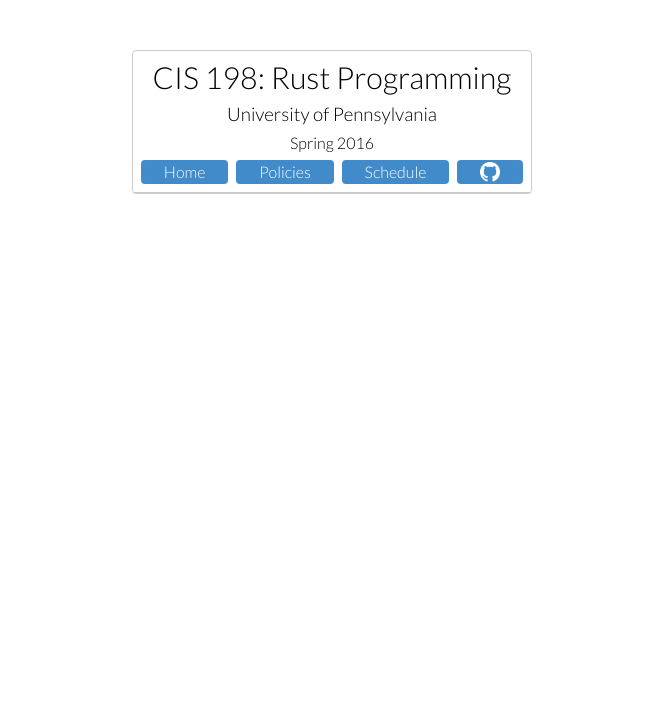
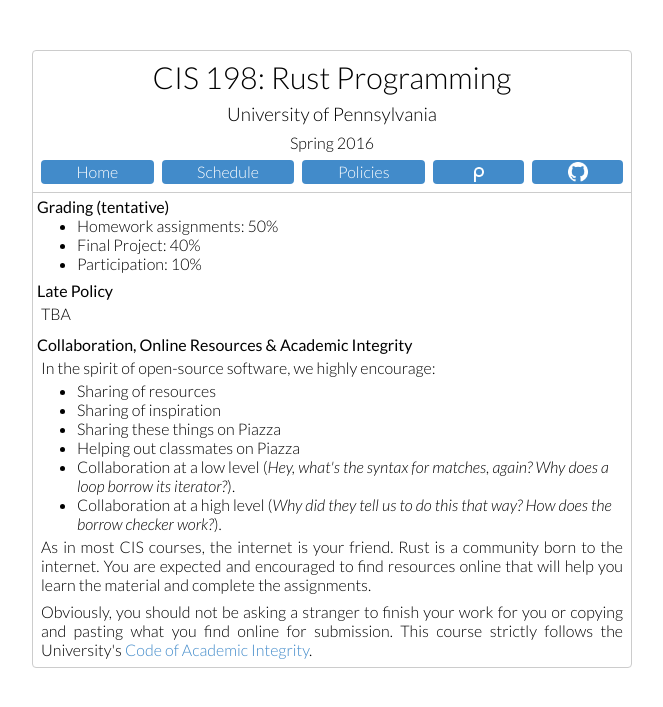
Before and after one commit to cis198-2016s/cis198-2016s.github.io, a Jekyll site: the page built from policies/index.html, in a window 1280 px wide. Shown: the top 707 px of the page, without its empty margins (308-971 px from the left). Built offline with Jekyll 4.4.1, drawn with Linux system fonts in a browser that asks for light colours.

Commit message:
added policies and piazza link

```diff
--- a/_includes/head.html
+++ b/_includes/head.html
@@ -8,7 +8,7 @@
   <title>{% if page.title %}{{ page.title }} - CIS 198: Rust Programming{% else %}{{ site.title }}{% endif %}</title>
 
   <link href="https://cdnjs.cloudflare.com/ajax/libs/normalize/3.0.3/normalize.css">
-  <link href="https://fonts.googleapis.com/css?family=Lato:300,400,700" rel="stylesheet" type="text/css">
+  <link href="https://fonts.googleapis.com/css?family=Lato:300,300italic,400" rel="stylesheet" type="text/css">
   <link rel="stylesheet" href="{{ "/css/main.css" | prepend: site.baseurl }}">
   <link rel="canonical" href="{{ page.url | replace:'index.html','' | prepend: site.baseurl | prepend: site.url }}">
 </head>
--- a/_includes/header.html
+++ b/_includes/header.html
@@ -6,15 +6,17 @@
     <div class="part">
       <a class="btn" href="/">Home</a>
     </div>
-    {% for page in site.pages %}
-      {% if page.title %}
-      <div class="part">
-        <a class="btn" href="{{ page.url | prepend: site.baseurl }}">{{ page.title }}</a>
-      </div>
-      {% endif %}
-    {% endfor %}
     <div class="part">
-      <a id="ghbtn" class="btn" href="https://github.com/cis198-2016s"><img src="/img/github.png" alt="GitHub"></a>
+      <a class="btn" href="/schedule/">Schedule</a>
+    </div>
+    <div class="part">
+      <a class="btn" href="/policies/">Policies</a>
+    </div>
+    <div class="part">
+      <a class="btn" href="https://piazza.com/class/iiksjduyiy773s" title="Piazza"><img src="/img/piazza.png" alt="Piazza"></a>
+    </div>
+    <div class="part">
+      <a class="btn" href="https://github.com/cis198-2016s" title="GitHub"><img src="/img/github.png" alt="GitHub"></a>
     </div>
   </nav>
 </header>
--- a/css/main.css
+++ b/css/main.css
@@ -11,12 +11,14 @@
 
 body {
   font-family: 'Lato', 'Helvetica Neue', Helvetica, Arial, sans-serif;
+  font-size: 12pt;
   background-color: #fff;
   margin: 50px auto;
-  width: 400px;
   border: 1px solid #ccc;
   border-radius: 4px;
   padding: 0;
+  min-width: 320px;
+  max-width: 600px;
 }
 
 h1 {
@@ -24,8 +26,12 @@
   text-align: center;
 }
 
-h2, h3, h4 {
+h2, h3 {
   text-align: center;
+}
+
+h4 {
+  font-weight: 400;
 }
 
 b, strong {
@@ -88,12 +94,16 @@
   text-decoration: none;
 }
 
+.btn img {
+  height: 1.25em;
+}
+
 header, section {
   padding: 4px;
   width: 100%;
 }
 
-header > *, section > * {
+header > div, section > div, section > p, header > h1, header > h2, header > h3 {
   padding: 4px;
 }
 
@@ -102,7 +112,7 @@
 }
 
 .small {
-  font-size: 85%;
+  font-size: 90%;
 }
 
 .ctr {
@@ -114,7 +124,3 @@
   height: 1px;
   background: #ccc;
 }
-
-#ghbtn img {
-  height: 1.25em;
-}
--- a/policies/index.html
+++ b/policies/index.html
@@ -3,3 +3,39 @@
 title: Policies
 permalink: /policies/
 ---
+
+<section>
+  <h4>Grading (tentative)</h4>
+  <ul>
+    <li>Homework assignments: 50%</li>
+    <li>Final Project: 40%</li>
+    <li>Participation: 10%</li>
+  </ul>
+</section>
+<section>
+  <h4>Late Policy</h4>
+  <p>TBA</p>
+</section>
+<section>
+  <h4>Collaboration, Online Resources &amp; Academic Integrity</h4>
+  <p>In the spirit of open-source software, we highly encourage:</p>
+  <ul>
+    <li>Sharing of resources</li>
+    <li>Sharing of inspiration</li>
+    <li>Sharing these things on Piazza</li>
+    <li>Helping out classmates on Piazza</li>
+    <li>Collaboration at a low level (<em>Hey, what's the syntax for matches, again? Why does a loop borrow its iterator?</em>).</li>
+    <li>Collaboration at a high level (<em>Why did they tell us to do this that way? How does the borrow checker work?</em>).</li>
+  </ul>
+  <p>
+    As in most CIS courses, the internet is your friend. Rust is a community
+    born to the internet. You are expected and encouraged to find resources
+    online that will help you learn the material and complete the assignments.
+  </p>
+  <p>
+    Obviously, you should not be asking a stranger to finish your work for you
+    or copying and pasting what you find online for submission. This course
+    strictly follows the University's
+    <a href="http://www.upenn.edu/academicintegrity/ai_codeofacademicintegrity.html">Code of Academic Integrity</a>.
+  </p>
+</section>
```
Also changed, not shown: index.html (+21 -9 lines), img/piazza.png (added).
